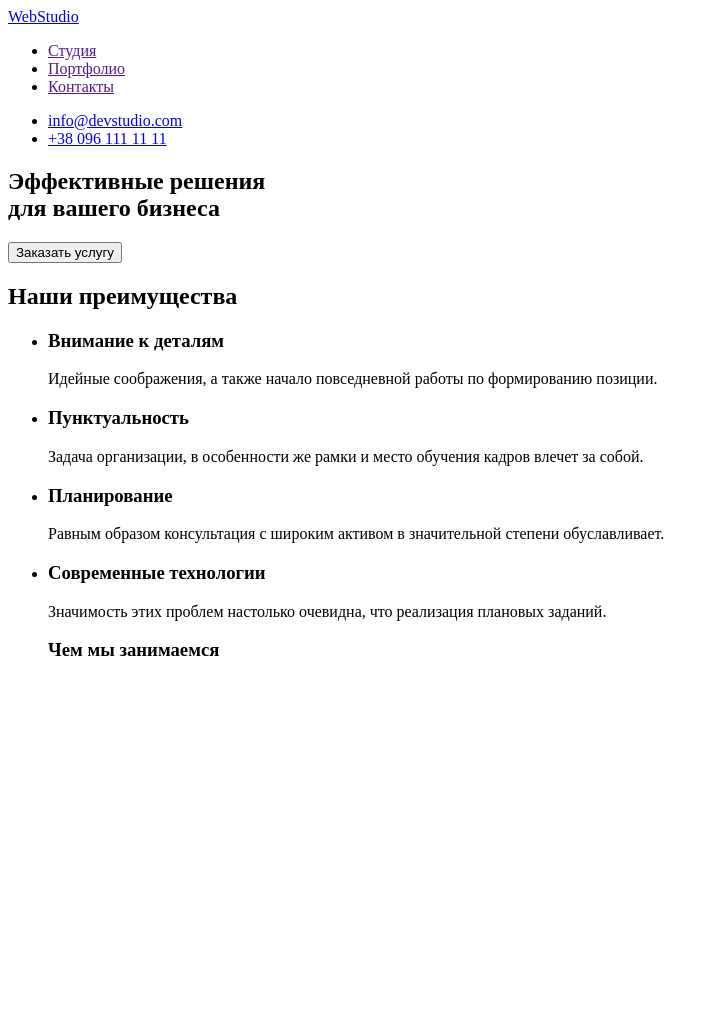
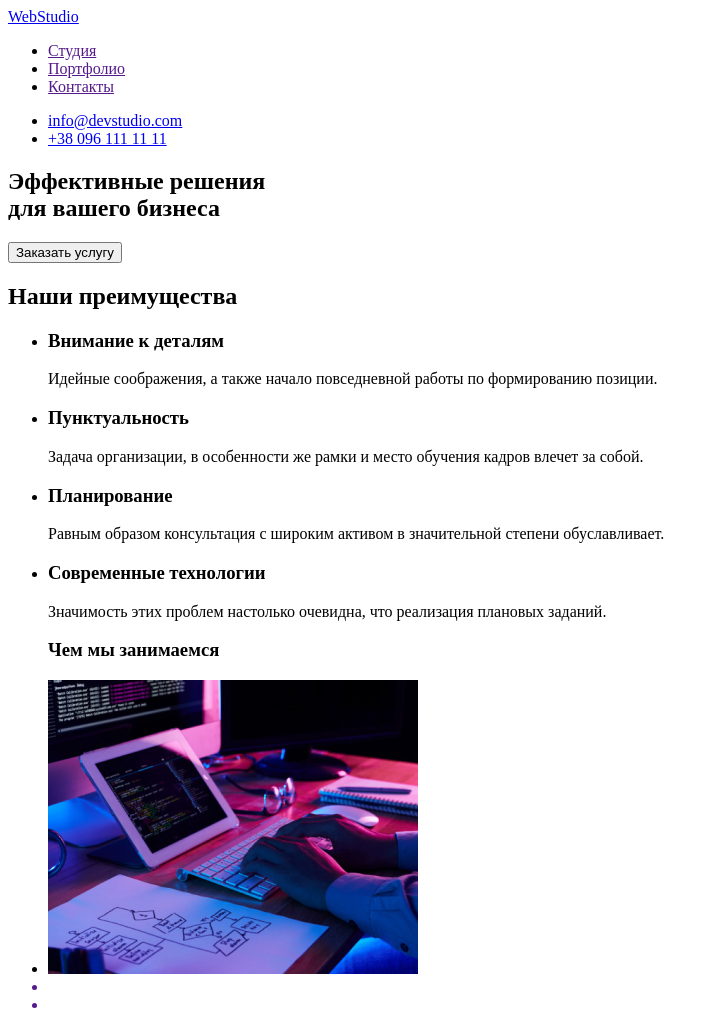
Before and after one commit to rimma-fe/goit-markup-hw-01, a plain HTML site: page index.html in a window 1280 px wide. Shown: the whole page, without its empty margins (0-719 px from the left). Before the commit the page ends 800 px from the top, so only its background shows below. Drawn offline with Linux system fonts and the light colour scheme.

Commit message:
added img.jpg

```diff
--- a/index.html
+++ b/index.html
@@ -48,6 +48,17 @@
             <h3>Чем мы занимаемся</h3>
         </ul>
     </section>
+    <section>
+        <ul>
+            <li>
+                <a href="">
+                    <img src="./images/img.jpg" alt=""
+                </a>
+            </li>
+            <li></li>
+            <li></li>
+        </ul>
+    </section>
 
 </body>
 </html>
```
Also changed, not shown: images/img (2).jpg (added), images/img (3).jpg (added), images/img.jpg (added).
